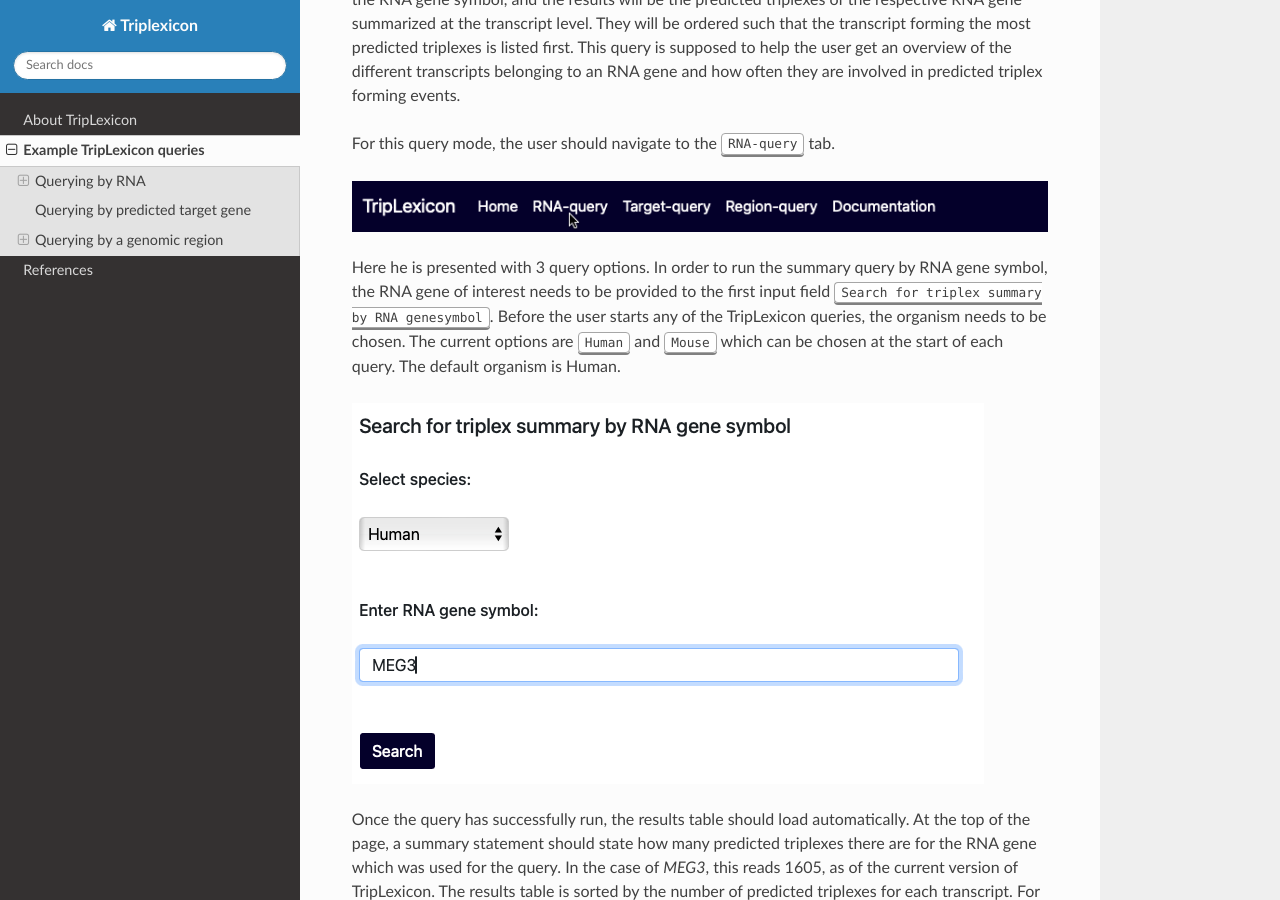
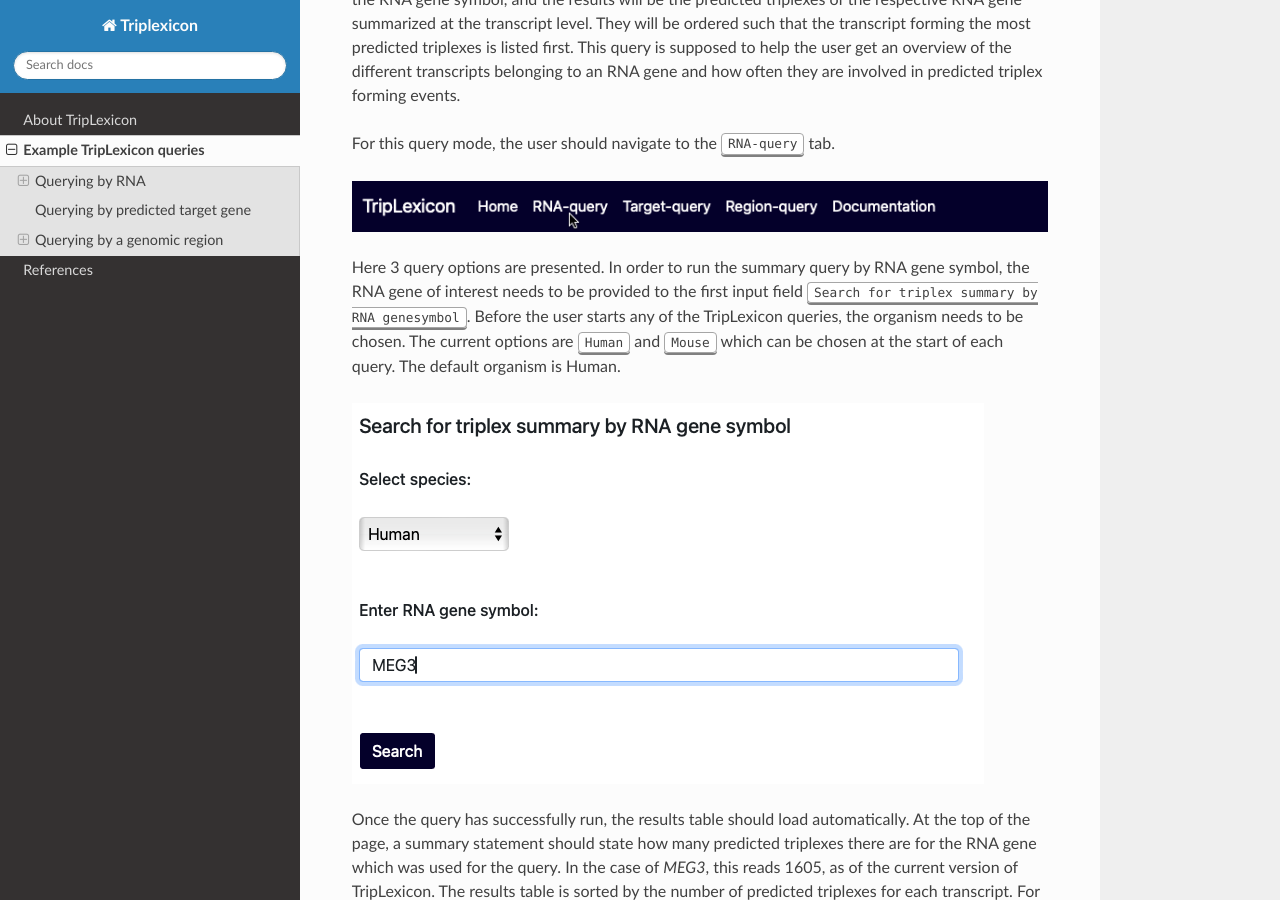
Before and after one commit to SchulzLab/TripLexicon, a Sphinx documentation site: the page built from docs/docs/source/examples.rst, in a window 1280 px wide and 900 px high, scrolled down 374 px. Built offline with Sphinx 7.4.7 and the Read the Docs theme 3.1.0, drawn with Linux system fonts in a browser that asks for light colours; pages that are not in the unit, such as notebooks, are missing from menus.

Commit message:
Update examples.rst

```diff
--- a/docs/docs/source/examples.rst
+++ b/docs/docs/source/examples.rst
@@ -17,9 +17,9 @@
 .. image:: ../RNA_query.png
   :alt: RNA query
 
-Here he is presented with 3 query options. In order to run the summary query by RNA gene symbol, the RNA gene of interest needs to be provided to the first input field :kbd:`Search for triplex summary by RNA genesymbol`. Before the user starts any of the TripLexicon queries, the organism needs to be chosen. The current options are :kbd:`Human` and :kbd:`Mouse` which can be chosen at the start of each query. The default organism is Human.
+Here 3 query options are presented. In order to run the summary query by RNA gene symbol, the RNA gene of interest needs to be provided to the first input field :kbd:`Search for triplex summary by RNA genesymbol`. Before the user starts any of the TripLexicon queries, the organism needs to be chosen. The current options are :kbd:`Human` and :kbd:`Mouse` which can be chosen at the start of each query. The default organism is Human.
 
-.. image:: ../human_mouse_selection.png
+.. image:: ../RNA_summary_search_MEG3.png
   :alt: Choice of organism
 
  Upon clicking :kbd:`Search`, the query will begin to run. For example, the user may be interested in the known triplex-forming lncRNA *MEG3*.
```
